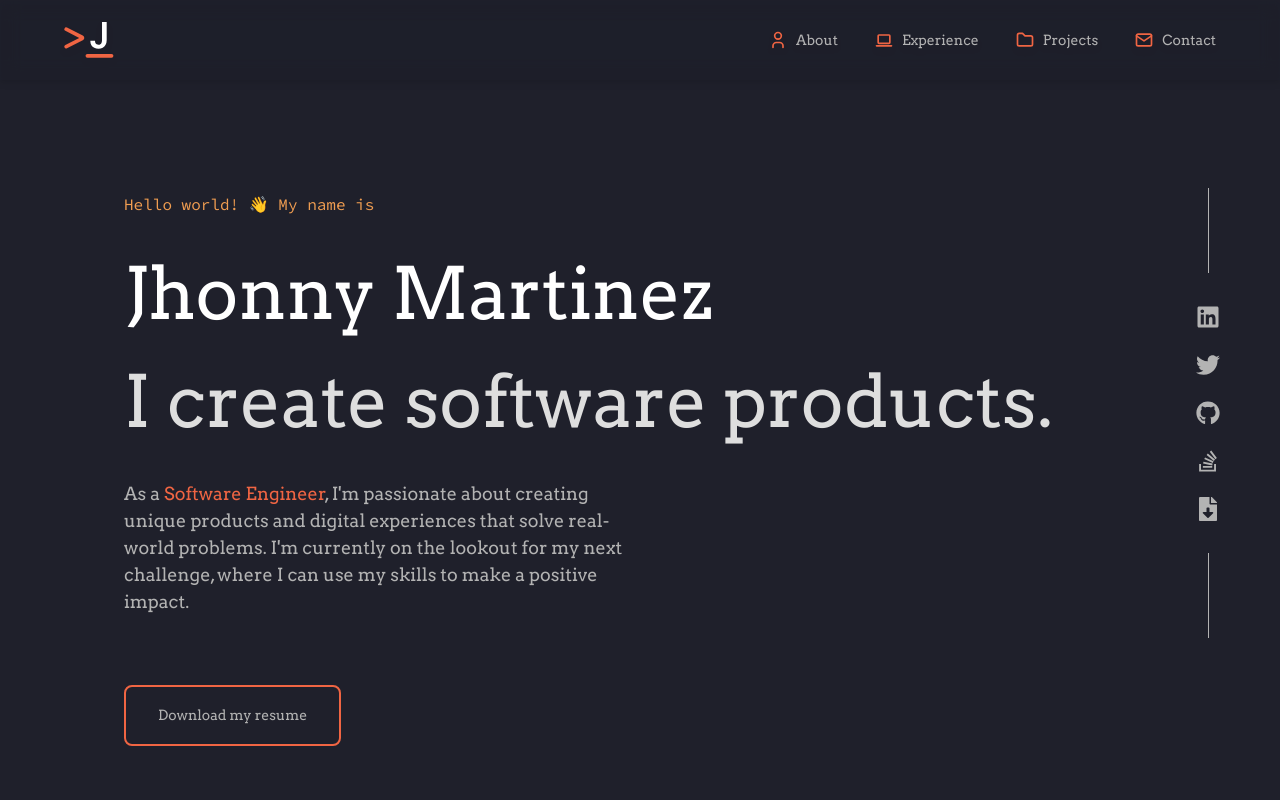
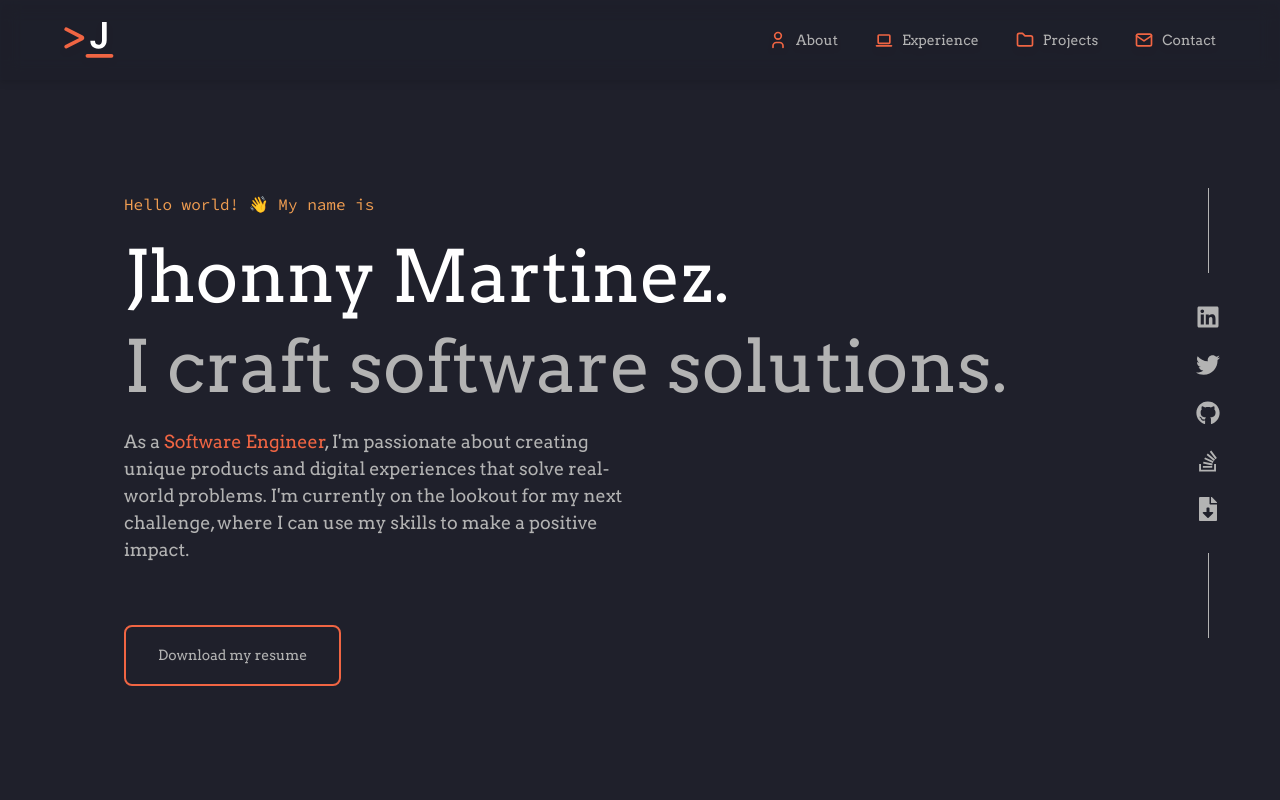
Before and after one commit to jhonnyfmartinez/portfolio-v1, a Next.js app: page / in a window 1280 px wide. Shown: the top 800 px of the page. Built offline with nearby package versions, Linux system fonts and the light colour scheme.

Commit message:
feat: update Hero headings and text

```diff
--- a/app/sections/Hero.tsx
+++ b/app/sections/Hero.tsx
@@ -3,14 +3,14 @@ import Button from '../components/Button';
 export default function Hero() {
   return (
     <section
-      className="section-container xl:px-[124px] xl:py-28 xl:gap-6"
+      className="section-container xl:px-[124px] xl:py-28 xl:gap-4"
       data-testid="hero-section">
       <pre className="text-accent">Hello world! 👋 My name is</pre>
-      <h1 className="text-white hero-text">
-        Jhonny Martinez
-        <span className="block text-headings">I create software products.</span>
+      <h1 className="text-white hero-text leading-tight">
+        Jhonny Martinez.
+        <span className="block text-text">I craft software solutions.</span>
       </h1>
-      <p className="sm:max-w-[320px] xl:max-w-[500px]">
+      <p className="sm:max-w-[450px] xl:max-w-[500px]">
         As a <span className="text-primary">Software Engineer</span>, I&apos;m passionate about
         creating unique products and digital experiences that solve real-world problems. I&apos;m
         currently on the lookout for my next challenge, where I can use my skills to make a positive
```
Also changed, not shown: 1 other file (tests, documents, lock files or other folders).
